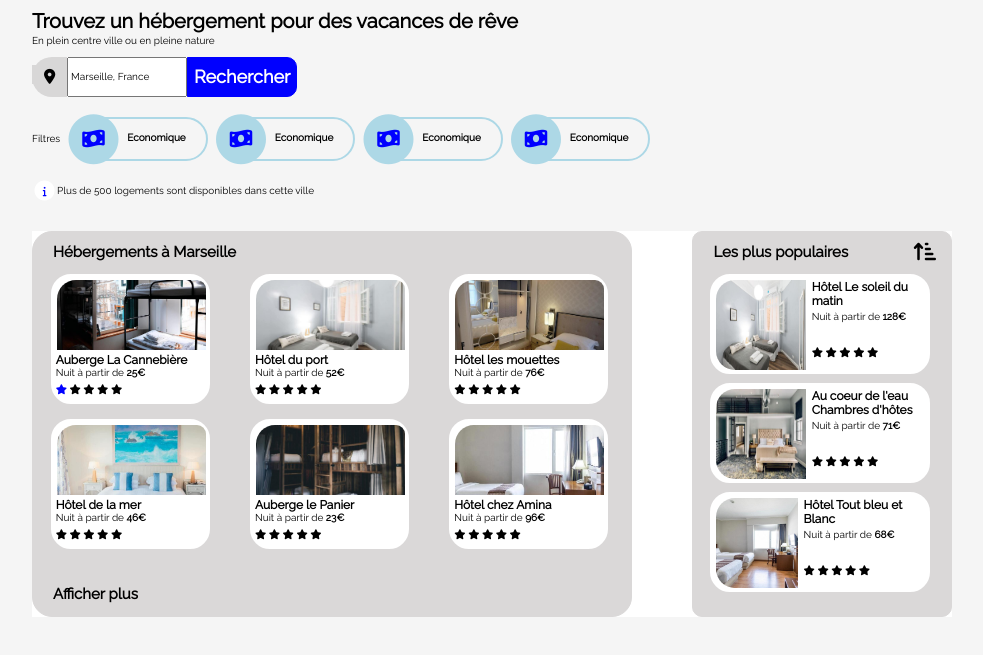
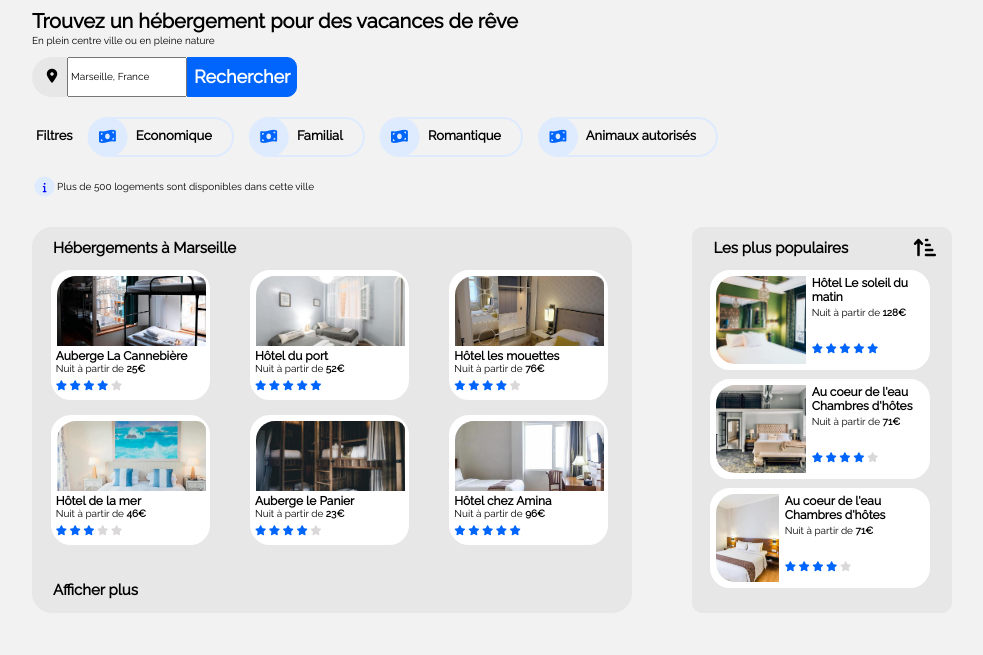
Before and after one commit to Miniz34/Projet2, a plain HTML site: page index.html in a window 1280 px wide. Shown: the part 93-748 px from the top of the page, without its empty margins (148-1131 px from the left). Drawn offline with nearby package versions, Linux system fonts and the light colour scheme.

Commit message:
update couleur, finir bordure overline

```diff
--- a/index.html
+++ b/index.html
@@ -35,10 +35,10 @@
         <section class="recherche">
             <form method="post" action="traitement.php">
                 <div class="loca">
-                    <i class="fas fa-map-marker-alt fa-2x" style="background-color: rgb(216, 215, 215);"
+                    <i class="fas fa-map-marker-alt fa-2x" style="background-color: rgb(231, 231, 231);"
                         id="localisation"></i></div>
                 <input type="search" name="search_form" id="search_form" value="Marseille, France" width:40px />
-                <div> <input type="Submit" value="Rechercher" name="submit" id="submit" style="background-color: blue;">
+                <div> <input type="Submit" value="Rechercher" name="submit" id="submit" style="background-color: rgb(0, 101, 252);">
                 </div>
             </form>
         </section>
@@ -57,21 +57,21 @@
                     <i class="fas fa-circle fa-stack-2x bleuclair"></i>
                     <i class="fas fa-money-bill-wave fa-stack-1x fa-inverse bleu"></i>
                 </span>
-                <span class="filtre_texte">Economique </span>
+                <span class="filtre_texte">Familial </span>
             </span>
             <span class="filtre">
                 <span class="fa-stack icone">
                     <i class="fas fa-circle fa-stack-2x bleuclair"></i>
                     <i class="fas fa-money-bill-wave fa-stack-1x fa-inverse bleu"></i>
                 </span>
-                <span class="filtre_texte">Economique </span>
+                <span class="filtre_texte">Romantique </span>
             </span>
             <span class="filtre">
                 <span class="fa-stack icone">
                     <i class="fas fa-circle fa-stack-2x bleuclair"></i>
                     <i class="fas fa-money-bill-wave fa-stack-1x fa-inverse bleu"></i>
                 </span>
-                <span class="filtre_texte">Economique </span>
+                <span class="filtre_texte">Animaux autorisés </span>
             </span>
         </div>
 
@@ -103,11 +103,11 @@
                                     class="image1" alt="Cannebière">
                                 <h3>Auberge La Cannebière</h3>
                                 <p>Nuit à partir de <strong>25€</strong></p>
-                                <span class="star"><i class="fas fa-star" style="color: blue"></i>
-                                    <i class="fas fa-star"></i>
-                                    <i class="fas fa-star"></i>
-                                    <i class="fas fa-star"></i>
-                                    <i class="fas fa-star"></i></span>
+                                <span><i class="fas fa-star" style="color: rgb(0, 101, 252)"></i>
+                                    <i class="fas fa-star" style="color: rgb(0, 101, 252)"></i>
+                                    <i class="fas fa-star" style="color: rgb(0, 101, 252)"></i>
+                                    <i class="fas fa-star" style="color: rgb(0, 101, 252)"></i>
+                                    <i class="fas fa-star" style="color: rgb(218, 216, 216)"></i></span>
 
                             </div>
                         </a>
@@ -122,11 +122,11 @@
                                     class="image1" alt="Port">
                                 <h3>Hôtel du port</h3>
                                 <p>Nuit à partir de <strong>52€</strong></p>
-                                <span><i class="fas fa-star"></i>
-                                    <i class="fas fa-star"></i>
-                                    <i class="fas fa-star"></i>
-                                    <i class="fas fa-star"></i>
-                                    <i class="fas fa-star"></i></span>
+                                <span><i class="fas fa-star" style="color: rgb(0, 101, 252)"></i>
+                                    <i class="fas fa-star" style="color: rgb(0, 101, 252)"></i>
+                                    <i class="fas fa-star" style="color: rgb(0, 101, 252)"></i>
+                                    <i class="fas fa-star" style="color: rgb(0, 101, 252)"></i>
+                                    <i class="fas fa-star" style="color: rgb(0, 101, 252)"></i></span>
 
                             </div>
                         </a>
@@ -141,11 +141,11 @@
                                     class="image1" alt="mouettes">
                                 <h3>Hôtel les mouettes</h3>
                                 <p>Nuit à partir de <strong>76€</strong></p>
-                                <span><i class="fas fa-star"></i>
-                                    <i class="fas fa-star"></i>
-                                    <i class="fas fa-star"></i>
-                                    <i class="fas fa-star"></i>
-                                    <i class="fas fa-star"></i></span>
+                                <span><i class="fas fa-star" style="color: rgb(0, 101, 252)"></i>
+                                    <i class="fas fa-star" style="color: rgb(0, 101, 252)"></i>
+                                    <i class="fas fa-star" style="color: rgb(0, 101, 252)"></i>
+                                    <i class="fas fa-star" style="color: rgb(0, 101, 252)"></i>
+                                    <i class="fas fa-star" style="color: rgb(218, 216, 216)"></i></span>
 
                             </div>
                         </a>
@@ -160,11 +160,11 @@
                                     class="image1" alt="mer">
                                 <h3>Hôtel de la mer</h3>
                                 <p>Nuit à partir de <strong>46€</strong></p>
-                                <span><i class="fas fa-star"></i>
-                                    <i class="fas fa-star"></i>
-                                    <i class="fas fa-star"></i>
-                                    <i class="fas fa-star"></i>
-                                    <i class="fas fa-star"></i></span>
+                                <span><i class="fas fa-star" style="color: rgb(0, 101, 252)"></i>
+                                    <i class="fas fa-star" style="color: rgb(0, 101, 252)"></i>
+                                    <i class="fas fa-star" style="color: rgb(0, 101, 252)"></i>
+                                    <i class="fas fa-star" style="color: rgb(218, 216, 216)"></i>
+                                    <i class="fas fa-star" style="color: rgb(218, 216, 216)"></i></span>
 
                             </div>
                         </a>
@@ -179,11 +179,11 @@
                                     class="image1" alt="Panier">
                                 <h3>Auberge le Panier</h3>
                                 <p>Nuit à partir de <strong>23€</strong></p>
-                                <span><i class="fas fa-star"></i>
-                                    <i class="fas fa-star"></i>
-                                    <i class="fas fa-star"></i>
-                                    <i class="fas fa-star"></i>
-                                    <i class="fas fa-star"></i></span>
+                                <span><i class="fas fa-star" style="color: rgb(0, 101, 252)"></i>
+                                    <i class="fas fa-star" style="color: rgb(0, 101, 252)"></i>
+                                    <i class="fas fa-star" style="color: rgb(0, 101, 252)"></i>
+                                    <i class="fas fa-star" style="color: rgb(0, 101, 252)"></i>
+                                    <i class="fas fa-star" style="color: rgb(218, 216, 216)"></i></span>
 
                             </div>
                         </a>
@@ -198,11 +198,11 @@
                                     class="image1" alt="Amina">
                                 <h3>Hôtel chez Amina</h3>
                                 <p>Nuit à partir de <strong>96€</strong></p>
-                                <span><i class="fas fa-star"></i>
-                                    <i class="fas fa-star"></i>
-                                    <i class="fas fa-star"></i>
-                                    <i class="fas fa-star"></i>
-                                    <i class="fas fa-star"></i></span>
+                                <span><i class="fas fa-star" style="color: rgb(0, 101, 252)"></i>
+                                    <i class="fas fa-star" style="color: rgb(0, 101, 252)"></i>
+                                    <i class="fas fa-star" style="color: rgb(0, 101, 252)"></i>
+                                    <i class="fas fa-star" style="color: rgb(0, 101, 252)"></i>
+                                    <i class="fas fa-star" style="color: rgb(0, 101, 252)"></i></span>
 
                             </div>
                         </a>
@@ -249,16 +249,16 @@
 
 
 
-                                <img src="images/hebergements/4_small/fred-kleber-gTbaxaVLvsg-unsplash.jpg"
+                                <img src="images/hebergements/4_small/emile-guillemot-Bj_rcSC5XfE-unsplash.jpg"
                                     class="image2" alt="soleil du matin">
                                 <div class="pop_content">
                                     <h3>Hôtel Le soleil du matin</h3>
                                     <p>Nuit à partir de <strong>128€</strong></p>
-                                    <span><i class="fas fa-star"></i>
-                                        <i class="fas fa-star"></i>
-                                        <i class="fas fa-star"></i>
-                                        <i class="fas fa-star"></i>
-                                        <i class="fas fa-star"></i></span>
+                                    <span><i class="fas fa-star" style="color: rgb(0, 101, 252)"></i>
+                                        <i class="fas fa-star" style="color: rgb(0, 101, 252)"></i>
+                                        <i class="fas fa-star" style="color: rgb(0, 101, 252)"></i>
+                                        <i class="fas fa-star" style="color: rgb(0, 101, 252)"></i>
+                                        <i class="fas fa-star" style="color: rgb(0, 101, 252)"></i></span>
                                 </div>
 
                             </div>
@@ -285,11 +285,11 @@
                                 <div class="pop_content">
                                     <h3>Au coeur de l'eau Chambres d'hôtes</h3>
                                     <p>Nuit à partir de <strong>71€</strong></p>
-                                    <span><i class="fas fa-star"></i>
-                                        <i class="fas fa-star"></i>
-                                        <i class="fas fa-star"></i>
-                                        <i class="fas fa-star"></i>
-                                        <i class="fas fa-star"></i></span>
+                                    <span><i class="fas fa-star" style="color: rgb(0, 101, 252)"></i>
+                                        <i class="fas fa-star" style="color: rgb(0, 101, 252)"></i>
+                                        <i class="fas fa-star" style="color: rgb(0, 101, 252)"></i>
+                                        <i class="fas fa-star" style="color: rgb(0, 101, 252)"></i>
+                                        <i class="fas fa-star" style="color: rgb(218, 216, 216)"></i></span>
                                 </div>
 
                             </div>
@@ -303,22 +303,22 @@
 
 
 
-                                <img src="images/hebergements/4_small/febrian-zakaria-M6S1WvfW68A-unsplash.jpg"
-                                    class="image2" alt="bleu et blanc">
-                                <div class="pop_content">
-                                    <h3>Hôtel Tout bleu et Blanc</h3>
-                                    <p>Nuit à partir de <strong>68€</strong></p>
-                                    <span><i class="fas fa-star"></i>
-                                        <i class="fas fa-star"></i>
-                                        <i class="fas fa-star"></i>
-                                        <i class="fas fa-star"></i>
-                                        <i class="fas fa-star"></i></span>
-                                </div>
-
+                                <img src="images/hebergements/4_small/febrian-zakaria-sjvU0THccQA-unsplash.jpg"
+                                class="image2" alt="Coeur de l'eau">
+                            <div class="pop_content">
+                                <h3>Au coeur de l'eau Chambres d'hôtes</h3>
+                                <p>Nuit à partir de <strong>71€</strong></p>
+                                <span><i class="fas fa-star" style="color: rgb(0, 101, 252)"></i>
+                                    <i class="fas fa-star" style="color: rgb(0, 101, 252)"></i>
+                                    <i class="fas fa-star" style="color: rgb(0, 101, 252)"></i>
+                                    <i class="fas fa-star" style="color: rgb(0, 101, 252)"></i>
+                                    <i class="fas fa-star" style="color: rgb(218, 216, 216)"></i></span>
                             </div>
 
-                        </a>
-                    </div>
+                        </div>
+
+                    </a>
+                </div>
 
 
                 </div>
--- a/styles.css
+++ b/styles.css
@@ -2,7 +2,7 @@ body
 
 {
     box-sizing: border-box;
-    background-color: rgb(245, 245, 245);;
+    background-color: rgb(242, 242, 242);
 }
 
 #main_wrapper
@@ -13,7 +13,7 @@ body
     width: 920px;
     display: flex;
     flex-direction: column;
-    margin: auto
+    margin: auto;
 }
 
 h3
@@ -91,22 +91,26 @@ nav a:hover
     display: flex;
     align-items: center;
     justify-content: center;
-    font-size: 15px;
+    font-size: 14px;
     padding-top: 4px;
+    margin-left: 5px;
+
   }
 
   form .loca
 
 {
-    background-color: rgb(216, 215, 215);
+    background-color:rgb(231, 231, 231);
     border-radius: 20px 0px 0px 20px;
     padding-top: 8px;
     width: 35px;
 
+
+
 }
 
   #submit {
-    border: solid blue 1px;
+    border: solid rgb(0, 101, 252) 1px;
     border-top-right-radius: 10px;
     border-bottom-right-radius: 10px;
     color: white;
@@ -127,19 +131,22 @@ nav a:hover
 
   {
       display: flex;
+      width: 75%;
       flex-direction: row;
-      justify-content: flex-start;
+      justify-content: space-around;
       align-items: center;
       margin-bottom: 20px;
-  }
+      font-weight: bold;
+      font-size: 13px;
+
+
+    }
 
   .filtre
 
   {
       display: inline-block;
-        border: 1px solid black;
-      font-weight: bold;
-      border: 2px solid lightblue;
+      border: 2px solid rgb(222, 235, 255);
       border-radius: 40px;
       margin-left: 10px;
 
@@ -150,29 +157,29 @@ nav a:hover
 
   .icone
   {
-      font-size: 25px;
+      font-size: 20px;
       margin-left: -10px;
-      margin-top: -5px;
-      margin-bottom: -5px;
+      margin-top: -2px;
+      margin-bottom: -2px;
 
   }
 
   .bleuclair
 
   {
-      color: lightblue
+      color: rgb(222, 235, 255);
   }
 
   .fa-inverse.bleu
 
   {
-      font-size: 20px;
+      font-size: 15px;
   }
 
   .bleu
 
   {
-      color: blue
+      color: rgb(0, 101, 252)
   }
 
   .filtre_texte
@@ -200,7 +207,7 @@ nav a:hover
   .blanc
 
   {
-      color: white;
+      color: rgb(222, 235, 255)
   }
 
   .bleu2
@@ -215,7 +222,7 @@ nav a:hover
 
 
   #conteneur {
-    background-color: white;
+    background-color: rgb(242, 242, 242);
     display: flex;
     justify-content: space-between;
     margin-bottom: 45px;
@@ -225,12 +232,12 @@ nav a:hover
   .fond_heb
 
   {
-    background-color: rgb(218, 216, 216);
+    background-color: rgb(231, 231, 231);
     display: flex;
     flex-direction: column;
     flex-wrap: wrap;
     width: 65%;
-    border: 1px rgb(218, 216, 216) solid;
+    border: 1px rgb(231, 231, 231) solid;
     border-radius: 20px;
 
 
@@ -303,11 +310,7 @@ img.image1
 
 }
 
-.star
 
-{
-    margin-top: -20px;
-}
 
 #afficherplus
 
@@ -329,9 +332,15 @@ img.image1
     width: 28%;
     display: flex;
     flex-direction: column;
-    background-color: rgb(218, 216, 216);
-    border: 1px solid rgb(218, 216, 216);
+    background-color: rgb(231, 231, 231);
+    border: 1px solid rgb(231, 231, 231);
     border-radius: 10px;
+}
+
+.populaire img
+
+{
+    object-fit: cover;
 }
 
 .populaire h2
@@ -384,7 +393,6 @@ display: flex;
 img.image2 {
 
     width: 90px;
-    height: 90px;
     border: 1px white solid;
     border-top-left-radius: 20px;
     border-bottom-left-radius: 20px;
@@ -398,6 +406,7 @@ img.image2 {
 
 {
     margin-left: 5px;
+
 }
 
 
@@ -460,6 +469,7 @@ img.image2 {
 
 
 
+
 #activites h3 {
     margin-left: 20px
 }
@@ -468,7 +478,7 @@ img.image2 {
 
 footer {
     width: 980px;
-    background-color: rgb(216, 215, 215);
+    background-color: rgb(231, 231, 231);
     display: flex;
     margin-bottom: 2%;
     margin: auto;
```
